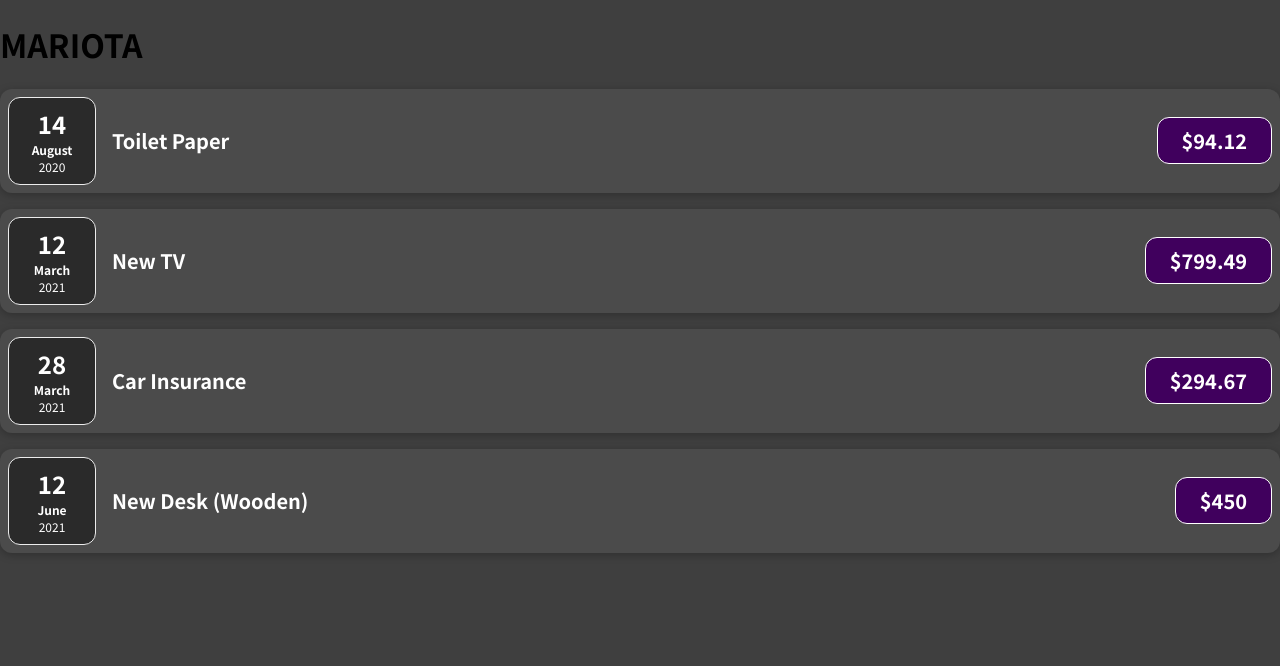
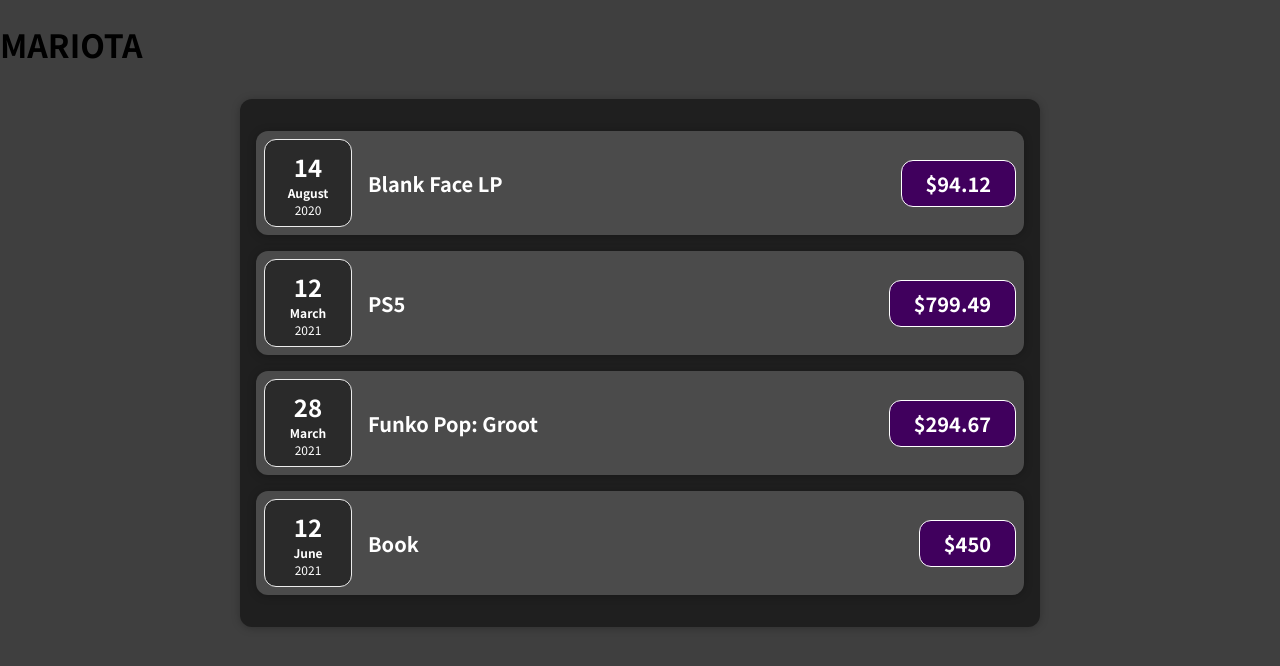
Before and after one commit to MoneyTreesIsThePerfectPlaceForShade/expense-app, a React (Create React App) app: page / in a window 1280 px wide. Shown: the top 666 px of the page. Built offline with nearby package versions, Linux system fonts and the light colour scheme.

Commit message:
feat: добавил новый компонент Card и Expenses

```diff
--- a/src/App.js
+++ b/src/App.js
@@ -1,29 +1,30 @@
 import React from "react";
 import ExpenceItem from "./components/ExpenseItem";
+import Expenses from "./components/Expenses";
 
 function App() {
     const expenses = [
         {
             id: "e1",
-            title: "Toilet Paper",
+            title: "Blank Face LP",
             amount: 94.12,
             date: new Date(2020, 7, 14),
         },
         {
             id: "e2",
-            title: "New TV",
+            title: "PS5",
             amount: 799.49,
             date: new Date(2021, 2, 12),
         },
         {
             id: "e3",
-            title: "Car Insurance",
+            title: "Funko Pop: Groot",
             amount: 294.67,
             date: new Date(2021, 2, 28),
         },
         {
             id: "e4",
-            title: "New Desk (Wooden)",
+            title: "Book",
             amount: 450,
             date: new Date(2021, 5, 12),
         },
@@ -32,26 +33,7 @@ function App() {
     return (
         <div className="App">
             <h1>MARIOTA</h1>
-            <ExpenceItem
-                title={expenses[0].title}
-                amount={expenses[0].amount}
-                date={expenses[0].date}
-            ></ExpenceItem>
-            <ExpenceItem
-                title={expenses[1].title}
-                amount={expenses[1].amount}
-                date={expenses[1].date}
-            ></ExpenceItem>
-            <ExpenceItem
-                title={expenses[2].title}
-                amount={expenses[2].amount}
-                date={expenses[2].date}
-            ></ExpenceItem>
-            <ExpenceItem
-                title={expenses[3].title}
-                amount={expenses[3].amount}
-                date={expenses[3].date}
-            ></ExpenceItem>
+            <Expenses item={expenses} />
         </div>
     );
 }
--- /dev/null
+++ b/src/components/Card.css
@@ -0,0 +1,4 @@
+.card {
+    border-radius: 12px;
+    box-shadow: 0 1px 8px rgba(0, 0, 0, 0.25);
+}
--- /dev/null
+++ b/src/components/Card.js
@@ -0,0 +1,9 @@
+import React from "react";
+import "./Card.css";
+
+function Card(props) {
+    const classes = "card " + props.className;
+    return <div className={classes}>{props.children}</div>;
+}
+
+export default Card;
--- a/src/components/ExpenseItem.css
+++ b/src/components/ExpenseItem.css
@@ -2,10 +2,8 @@
     display: flex;
     justify-content: space-between;
     align-items: center;
-    box-shadow: 0 2px 8px rgba(0, 0, 0, 0.25);
     padding: 0.5rem;
     margin: 1rem 0;
-    border-radius: 12px;
     background-color: #4b4b4b;
 }
 
--- a/src/components/ExpenseItem.js
+++ b/src/components/ExpenseItem.js
@@ -1,18 +1,17 @@
 import React from "react";
 import ExpenceDate from "./ExpenseDate";
+import Card from "./Card";
 import "./ExpenseItem.css";
 
 function ExpenceItem(props) {
-
-
     return (
-        <div className="expense-item">
-            <ExpenceDate date={props.date}/>
+        <Card className="expense-item">
+            <ExpenceDate date={props.date} />
             <div className="expense-item__description">
                 <h2>{props.title}</h2>
                 <div className="expense-item__price">{"$" + props.amount}</div>
             </div>
-        </div>
+        </Card>
     );
 }
 
--- /dev/null
+++ b/src/components/Expenses.css
@@ -0,0 +1,7 @@
+.expenses {
+    padding: 1rem;
+    background-color: rgb(31, 31, 31);
+    margin: 2rem auto;
+    width: 50rem;
+    max-width: 95%;
+}
--- /dev/null
+++ b/src/components/Expenses.js
@@ -0,0 +1,33 @@
+import React from "react";
+import ExpenceItem from "./ExpenseItem";
+import Card from "./Card";
+import "./Expenses.css";
+
+function Expenses(props) {
+    return (
+        <Card className="expenses">
+            <ExpenceItem
+                title={props.item[0].title}
+                amount={props.item[0].amount}
+                date={props.item[0].date}
+            />
+            <ExpenceItem
+                title={props.item[1].title}
+                amount={props.item[1].amount}
+                date={props.item[1].date}
+            />
+            <ExpenceItem
+                title={props.item[2].title}
+                amount={props.item[2].amount}
+                date={props.item[2].date}
+            />
+            <ExpenceItem
+                title={props.item[3].title}
+                amount={props.item[3].amount}
+                date={props.item[3].date}
+            />
+        </Card>
+    );
+}
+
+export default Expenses;
```
Also changed, not shown: 1 other file (tests, documents, lock files or other folders).
